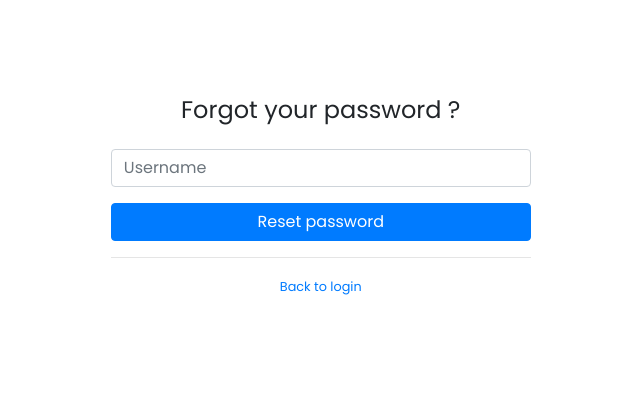
After one commit to RezaR2P/Tes, a CodeIgniter app: page /inti/auth/forgotpassword in a window 1280 px wide. The commit adds this page. Shown: the top 393 px of the page, without its empty margins (483-1123 px from the left). Run offline with CodeIgniter, Linux system fonts and the light colour scheme; some libraries are stand-ins or nearby versions.

Commit message:
Buat Forgot Password (error)

```diff
--- a/application/controllers/Admin.php
+++ b/application/controllers/Admin.php
@@ -3,9 +3,9 @@ defined('BASEPATH') or exit('No direct script access allowed');
 
 class Admin extends CI_Controller
 {
-
     public function registration()
     {
+        $this->load->library('form_validation');
         $this->form_validation->set_rules('name', 'Name', 'required|trim');
         $this->form_validation->set_rules('username', 'Username', 'required|trim');
         $this->form_validation->set_rules('password1', 'Password', 'required|trim|min_length[3]|matches[password2]', [
--- a/application/controllers/Auth.php
+++ b/application/controllers/Auth.php
@@ -1,4 +1,7 @@
 <?php
+
+use function PHPSTORM_META\type;
+
 defined('BASEPATH') or exit('No direct script access allowed');
 
 class Auth extends CI_Controller
@@ -14,9 +17,9 @@ class Auth extends CI_Controller
         $this->form_validation->set_rules('username', 'username', 'trim|required');
         $this->form_validation->set_rules('password', 'Password', 'trim|required');
         if ($this->form_validation->run() == false) {
-            $data['title'] = 'Dashboard';
+            $data['title'] = 'Login page';
             $this->load->view("layout/header", $data);
-            $this->load->view("admin/index");
+            $this->load->view("auth/index");
             $this->load->view("layout/footer");
         } else {
             $this->_login();
@@ -50,6 +53,42 @@ class Auth extends CI_Controller
             redirect('admin');
         }
     }
+
+
+    private function _sendEmail($token, $type)
+    {
+        $config = [
+            'protocol' => 'smtp',
+            'smtp_host' => 'ssl://smtp.googlemail.com',
+            'smtp_user' => 'kecilreza575@gmail.com',
+            'smtp_pass' => '1234567890',
+            'smtp_port' =>  465,
+            'mailtype' =>  'html',
+            'charset' =>  'utf-8',
+            'newline' =>  "\r\n"
+        ];
+
+        $this->load->library('email', $config);
+
+        $this->email->from('kecilreza575@gmail.com', 'Reza Aja');
+        $this->email->to('rezaramdanp@gmail.com');
+        if ($type == 'forgot') {
+            $this->email->subject('Reset Password');
+            $this->email->message('Click this link to reset your account : <a href="' . base_url() . 'auth/forgotpassword?email=' . $this->input->post('email') . '&token=' . urlencode($token) . '">Reset Password</a>');
+        }
+
+        if ($this->email->send()) {
+            return true;
+        } else {
+            echo $this->email->print_debugger();
+            die;
+        }
+    }
+
+
+
+
+
     public function logout()
     {
 
@@ -57,4 +96,35 @@ class Auth extends CI_Controller
         $this->session->set_flashdata('msg_success', 'Berhasil Logout');
         redirect('auth');
     }
+
+    public function forgotpassword()
+    {
+        $this->form_validation->set_rules('email', 'Email', 'trim|required|valid_email');
+        if ($this->form_validation->run() == false) {
+            $data['title'] = 'Forgot Password';
+            $this->load->view("layout/header", $data);
+            $this->load->view("auth/forgot-password");
+            $this->load->view("layout/footer");
+        } else {
+            $email = $this->input->post('email');
+            $user = $this->db->get_where('user', ['email' => $email])->row_array();
+
+            if ($user) {
+                $token = base64_encode(random_bytes(32));
+                $user_token = [
+                    'email' => $email,
+                    'token' => $token,
+                    'date_created' => time()
+                ];
+
+                $this->db->insert('user_token', $user_token);
+                $this->_sendEmail($token, 'forgot');
+                $this->session->set_flashdata('msg_success', 'Please check your email to reset password');
+                redirect('auth/forgotpassword');
+            } else {
+                $this->session->set_flashdata('msg_error', 'Email is not registered');
+                redirect('auth/forgotpassword');
+            }
+        }
+    }
 }
--- /dev/null
+++ b/application/views/auth/forgot-password.php
@@ -0,0 +1,52 @@
+<!--
+<div class="container">
+
+        </div>
+
+    </div> -->
+<div class="row">
+    <!-- <div class="col-lg-7  bg-cyan">
+        <img src="<?= base_url('assets/img/login/pablita-522 1.png'); ?>" alt="">
+    </div> -->
+    <div class="col-lg-5">
+
+    </div>
+
+    <div class="col-lg-5">
+
+        <div class="card o-hidden border-0 shadow-lg my-5">
+            <div class="card-body p-0">
+                <!-- Nested Row within Card Body -->
+                <div class="row ">
+
+                    <div class="col-lg">
+                        <div class="p-5">
+                            <div class="text-center">
+                                <h1 class="h4 text-gray-900 mb-4">Forgot your password ?</h1>
+                            </div>
+
+                            <?php if ($this->session->flashdata('msg_error')) { ?>
+                                <div class="alert alert-danger"> <?= $this->session->flashdata('msg_error') ?> </div>
+                            <?php } ?>
+                            <form class="user" method="post" action="<?= base_url('auth/forgotpassword') ?>">
+                                <div class="form-group">
+                                    <input type="text" class="form-control form-control-user" id="email" name="email" placeholder="Username" value="<?= set_value('email'); ?>">
+                                    <?= form_error('email', '<small class="text-danger pl-3">', '</small>') ?>
+                                </div>
+
+                                <button type="submit" class="btn btn-primary btn-user btn-block">
+                                    Reset password
+                                </button>
+                            </form>
+                            <hr>
+                            <div class="text-center">
+                                <a class="small" href="<?= base_url('auth'); ?>">Back to login</a>
+                            </div>
+                        </div>
+                    </div>
+                </div>
+            </div>
+        </div>
+    </div>
+</div>
+</div>
--- a/application/views/layout/header.php
+++ b/application/views/layout/header.php
@@ -12,21 +12,23 @@
     <link href="//cdn.quilljs.com/1.3.6/quill.snow.css" rel="stylesheet">
     <link href="//cdn.quilljs.com/1.3.6/quill.bubble.css" rel="stylesheet">
     <link rel="preconnect" href="https://fonts.googleapis.com">
-<link rel="preconnect" href="https://fonts.gstatic.com" crossorigin>
-<link href="https://fonts.googleapis.com/css2?family=Poppins:wght@400;600;700&display=swap" rel="stylesheet">
+    <link rel="preconnect" href="https://fonts.gstatic.com" crossorigin>
+    <link href="https://fonts.googleapis.com/css2?family=Poppins:wght@400;600;700&display=swap" rel="stylesheet">
     <style>
-
-        body{
+        body {
             font-family: 'Poppins', sans-serif;
         }
 
-        h2, h4 {
-            font-weight: 700!important;
+        h2,
+        h4 {
+            font-weight: 700 !important;
         }
+
         h5 {
-            font-weight: 600!important;
+            font-weight: 600 !important;
         }
-        .bg-samsudin {
+
+        .bg-cyan {
             background-color: #1A9DBF;
         }
     </style>
```
Also changed, not shown: application/controllers/Article.php (+2 -100 lines), application/views/auth/index.php (renamed from application/views/admin/index.php, +8 -7 lines).
